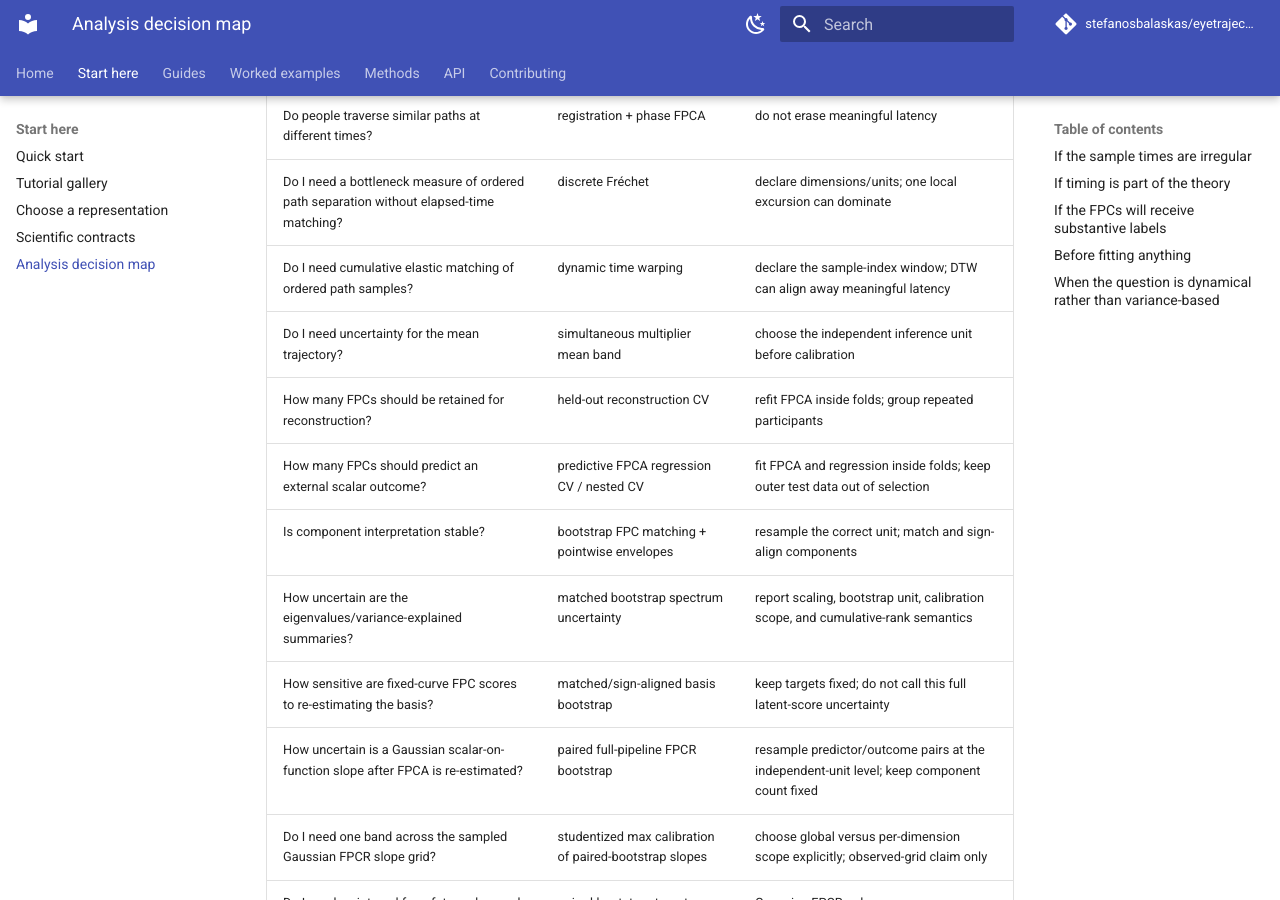
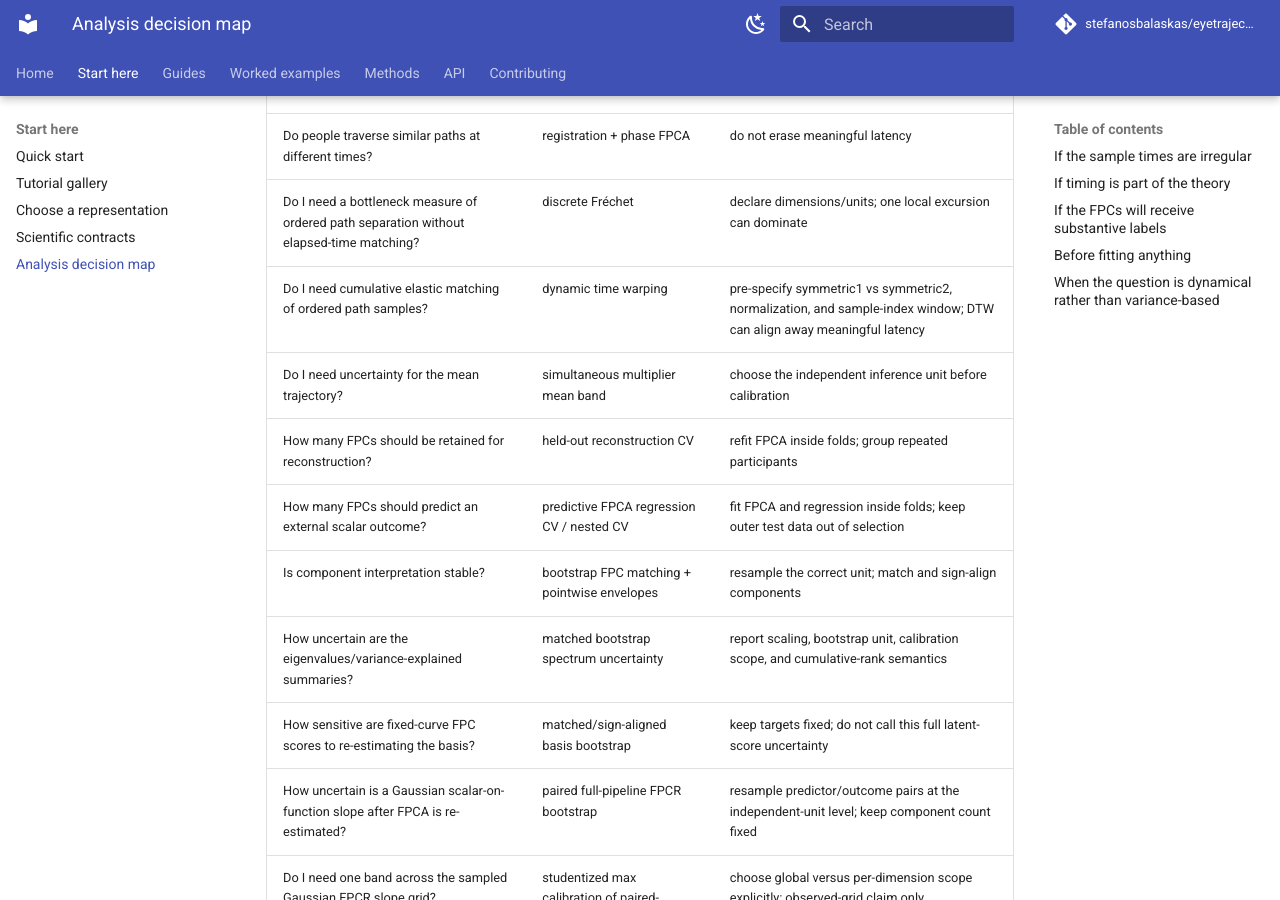
Before and after one commit to stefanosbalaskas/eyetrajectoriespy, an MkDocs documentation site: the page built from docs/concepts/decision-map.md, in a window 1280 px wide and 900 px high, scrolled down 596 px. Built offline with MkDocs 1.6.1 and Material for MkDocs 9.7.7, drawn with Linux system fonts in a browser that asks for light colours; comment, search, counter and statistics services are not loaded.

Commit message:
Clarify DTW specification choices in decision map

```diff
--- a/docs/concepts/decision-map.md
+++ b/docs/concepts/decision-map.md
@@ -12,7 +12,7 @@
 | How does allocation among AOIs evolve? | compositional FPCA | probabilities must remain on the simplex |
 | Do people traverse similar paths at different times? | registration + phase FPCA | do not erase meaningful latency |
 | Do I need a bottleneck measure of ordered path separation without elapsed-time matching? | discrete Fréchet | declare dimensions/units; one local excursion can dominate |
-| Do I need cumulative elastic matching of ordered path samples? | dynamic time warping | declare the sample-index window; DTW can align away meaningful latency |
+| Do I need cumulative elastic matching of ordered path samples? | dynamic time warping | pre-specify symmetric1 vs symmetric2, normalization, and sample-index window; DTW can align away meaningful latency |
 | Do I need uncertainty for the mean trajectory? | simultaneous multiplier mean band | choose the independent inference unit before calibration |
 | How many FPCs should be retained for reconstruction? | held-out reconstruction CV | refit FPCA inside folds; group repeated participants |
 | How many FPCs should predict an external scalar outcome? | predictive FPCA regression CV / nested CV | fit FPCA and regression inside folds; keep outer test data out of selection |
```
